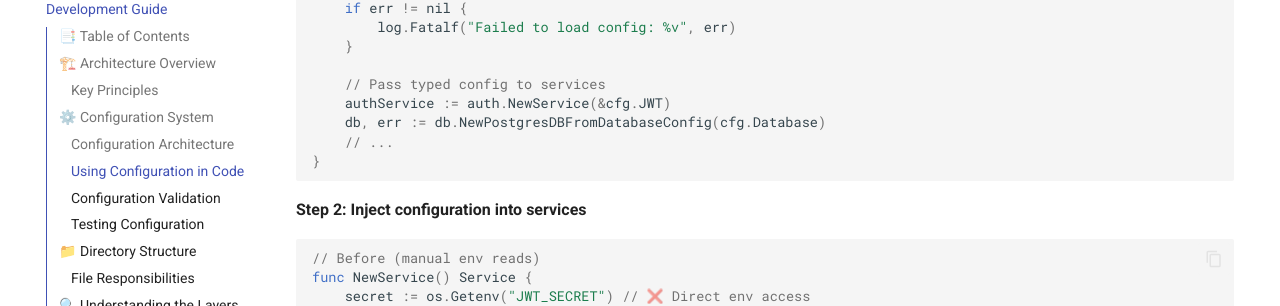
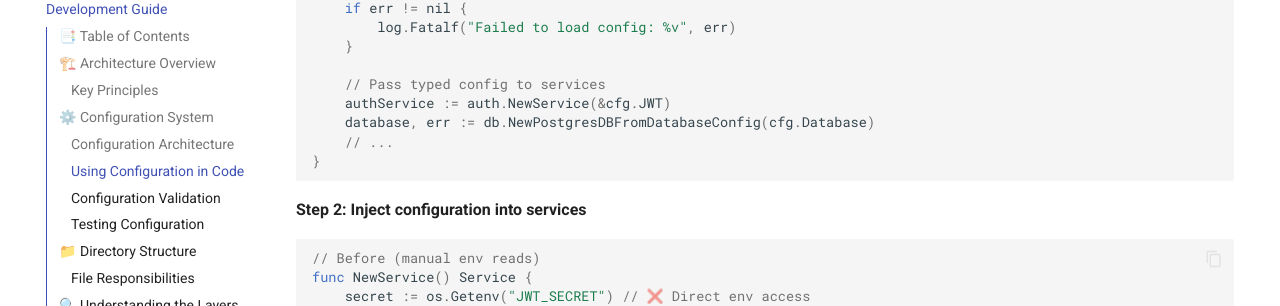
Before and after one commit to vahiiiid/go-rest-api-docs, an MkDocs documentation site: the page built from docs/DEVELOPMENT_GUIDE.md, in a window 1280 px wide and 900 px high, scrolled down 1914 px. Shown: the part 147-453 px from the top of the window. Built offline with MkDocs 1.6.1 and Material for MkDocs 9.7.7, drawn with Linux system fonts in a browser that asks for light colours; comment, search, counter and statistics services are not loaded; the version menu is left out.

Commit message:
docs: fix Copilot review suggestions
- Fix TOC anchor links in DEVELOPMENT_GUIDE.md (remove emoji prefixes)
- Fix variable name shadowing: change 'db' to 'database' to match main repo
- Remove reference to non-existent 'make config-check' command
- Ensure documentation examples match actual implementation

````diff
--- a/docs/DEVELOPMENT_GUIDE.md
+++ b/docs/DEVELOPMENT_GUIDE.md
@@ -4,14 +4,14 @@
 
 ## 📑 Table of Contents
 
-- [Architecture Overview](#-architecture-overview)
-- [Configuration System](#-configuration-system)
-- [Directory Structure](#-directory-structure)
-- [Understanding the Layers](#-understanding-the-layers)
-- [How User Management Works](#-how-user-management-works)
-- [Adding New Features](#-adding-new-features)
-- [Best Practices](#-best-practices)
-- [Common Patterns](#-common-patterns)
+- [Architecture Overview](#architecture-overview)
+- [Configuration System](#configuration-system)
+- [Directory Structure](#directory-structure)
+- [Understanding the Layers](#understanding-the-layers)
+- [How User Management Works](#how-user-management-works)
+- [Adding New Features](#adding-new-features)
+- [Best Practices](#best-practices)
+- [Common Patterns](#common-patterns)
 
 ---
 
@@ -87,7 +87,7 @@
 
     // Pass typed config to services
     authService := auth.NewService(&cfg.JWT)
-    db, err := db.NewPostgresDBFromDatabaseConfig(cfg.Database)
+    database, err := db.NewPostgresDBFromDatabaseConfig(cfg.Database)
     // ...
 }
 ```
````
Also changed, not shown: README.md (+0 -1 lines), docs/CONFIGURATION.md (+0 -3 lines).
